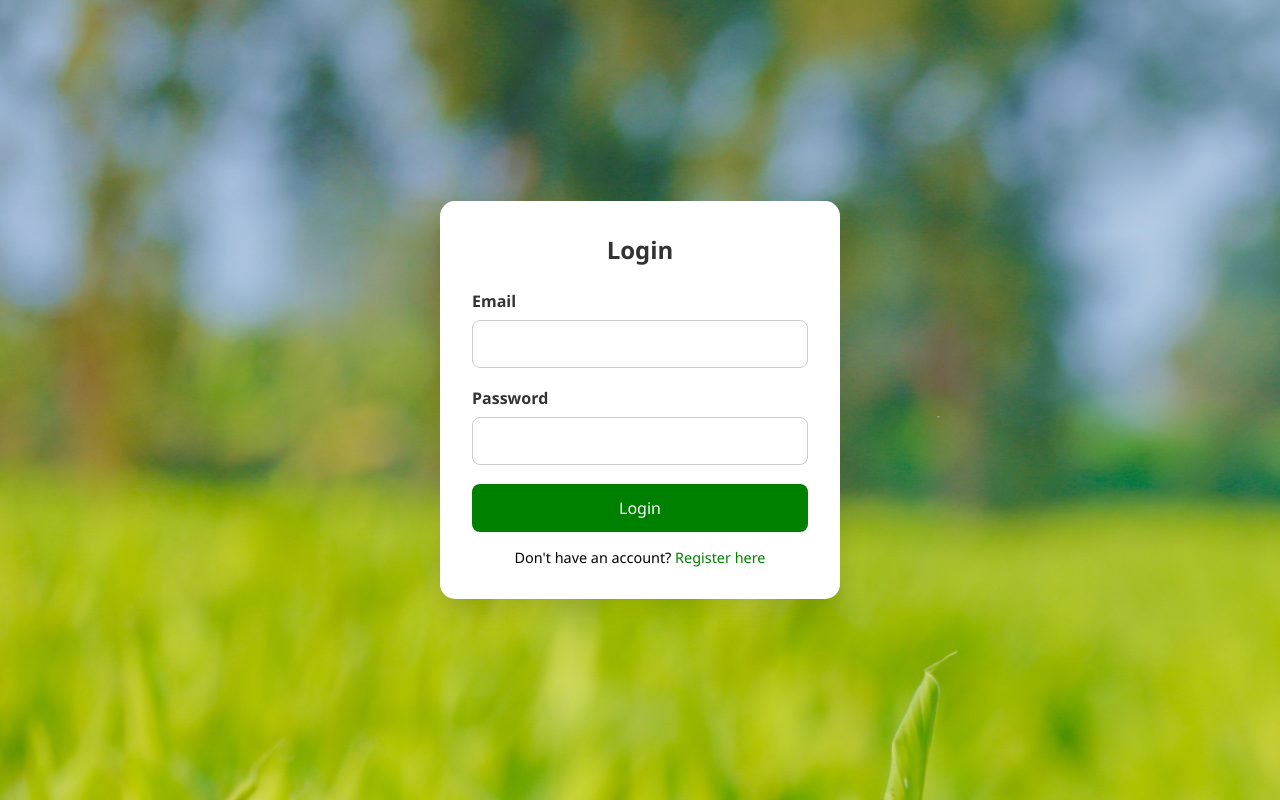
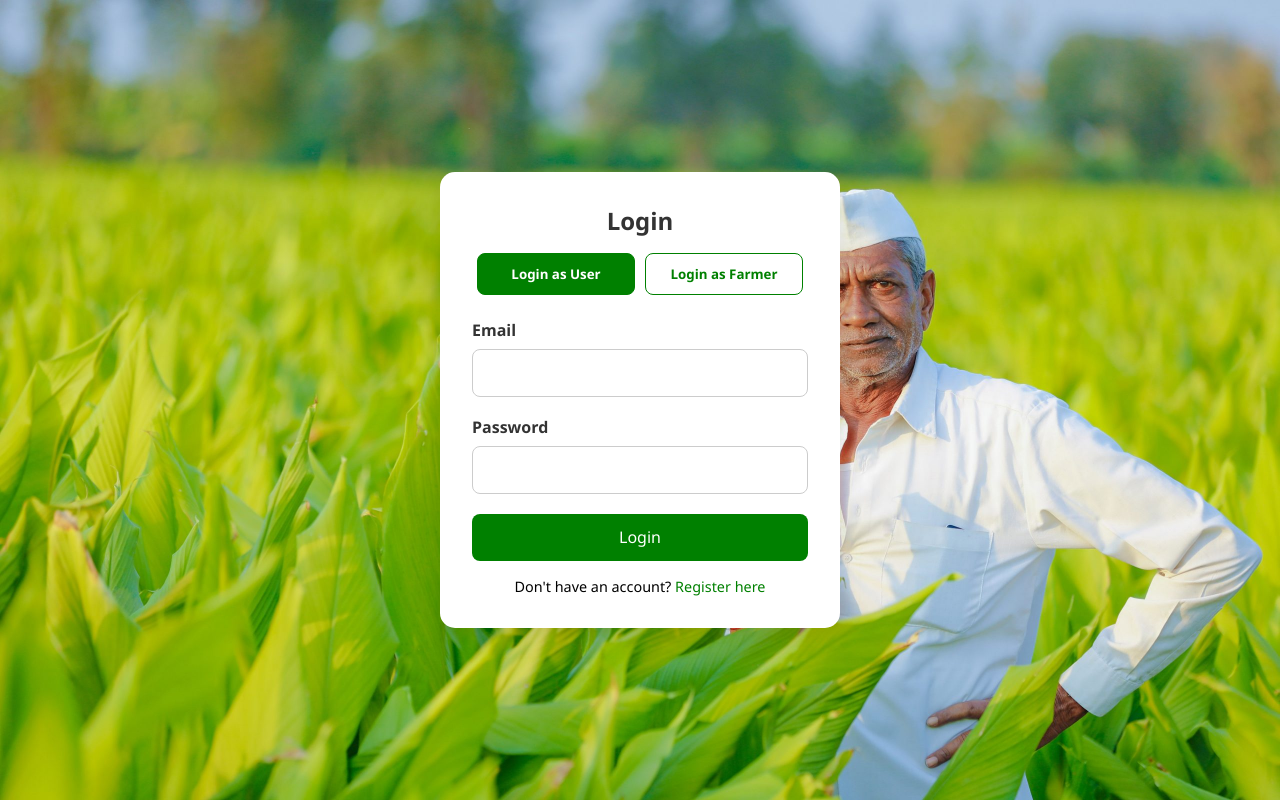
Before and after one commit to Mishra1494/KisanSetu, a Node server app: template views/login.html in a window 1280 px wide. Run offline with Node 20, Linux system fonts and the light colour scheme; the template is opened without the code that fills it, so the values that code supplies are empty; some libraries are stand-ins or nearby versions.

Commit message:
commited

```diff
--- a/views/login.html
+++ b/views/login.html
@@ -18,10 +18,12 @@
       align-items: center;
       justify-content: center;
       background-image: url("hero.jpeg");
+      background-size: cover;
+      background-position: center;
     }
 
     .login-container {
-      background-color:white;
+      background-color: white;
       padding: 2rem;
       border-radius: 15px;
       box-shadow: 0 10px 25px rgba(0, 0, 0, 0.1);
@@ -31,8 +33,33 @@
 
     .login-container h2 {
       text-align: center;
+      margin-bottom: 1rem;
+      color: #333;
+    }
+
+    .role-toggle {
+      display: flex;
+      justify-content: space-between;
       margin-bottom: 1.5rem;
-      color: #333;
+    }
+
+    .role-toggle button {
+      flex: 1;
+      padding: 0.7rem;
+      margin: 0 5px;
+      border: 1px solid green;
+      background-color: white;
+      color: green;
+      font-weight: bold;
+      border-radius: 8px;
+      cursor: pointer;
+      transition: all 0.3s ease;
+    }
+
+    .role-toggle button.active,
+    .role-toggle button:hover {
+      background-color: green;
+      color: white;
     }
 
     .form-group {
@@ -55,14 +82,14 @@
     }
 
     .form-group input:focus {
-      border-color:green;
+      border-color: green;
       outline: none;
     }
 
     .btn-login {
       width: 100%;
       padding: 0.8rem;
-      background-color:green;
+      background-color: green;
       color: white;
       border: none;
       border-radius: 8px;
@@ -94,13 +121,29 @@
       .login-container {
         padding: 1.5rem;
       }
+
+      .role-toggle {
+        flex-direction: column;
+      }
+
+      .role-toggle button {
+        margin: 5px 0;
+      }
     }
   </style>
 </head>
 <body>
   <div class="login-container">
     <h2>Login</h2>
+
+    <!-- User/Farmer Toggle -->
+    <div class="role-toggle">
+      <button type="button" id="userBtn" class="active" onclick="selectRole('user')">Login as User</button>
+      <button type="button" id="farmerBtn" onclick="selectRole('farmer')">Login as Farmer</button>
+    </div>
+
     <form action="#" method="POST">
+      <input type="hidden" name="role" id="roleInput" value="user" />
       <div class="form-group">
         <label for="email">Email</label>
         <input type="email" id="email" name="email" required/>
@@ -115,5 +158,20 @@
       </div>
     </form>
   </div>
+
+  <script>
+    function selectRole(role) {
+      document.getElementById("roleInput").value = role;
+
+      document.getElementById("userBtn").classList.remove("active");
+      document.getElementById("farmerBtn").classList.remove("active");
+
+      if (role === "user") {
+        document.getElementById("userBtn").classList.add("active");
+      } else {
+        document.getElementById("farmerBtn").classList.add("active");
+      }
+    }
+  </script>
 </body>
 </html>
```
